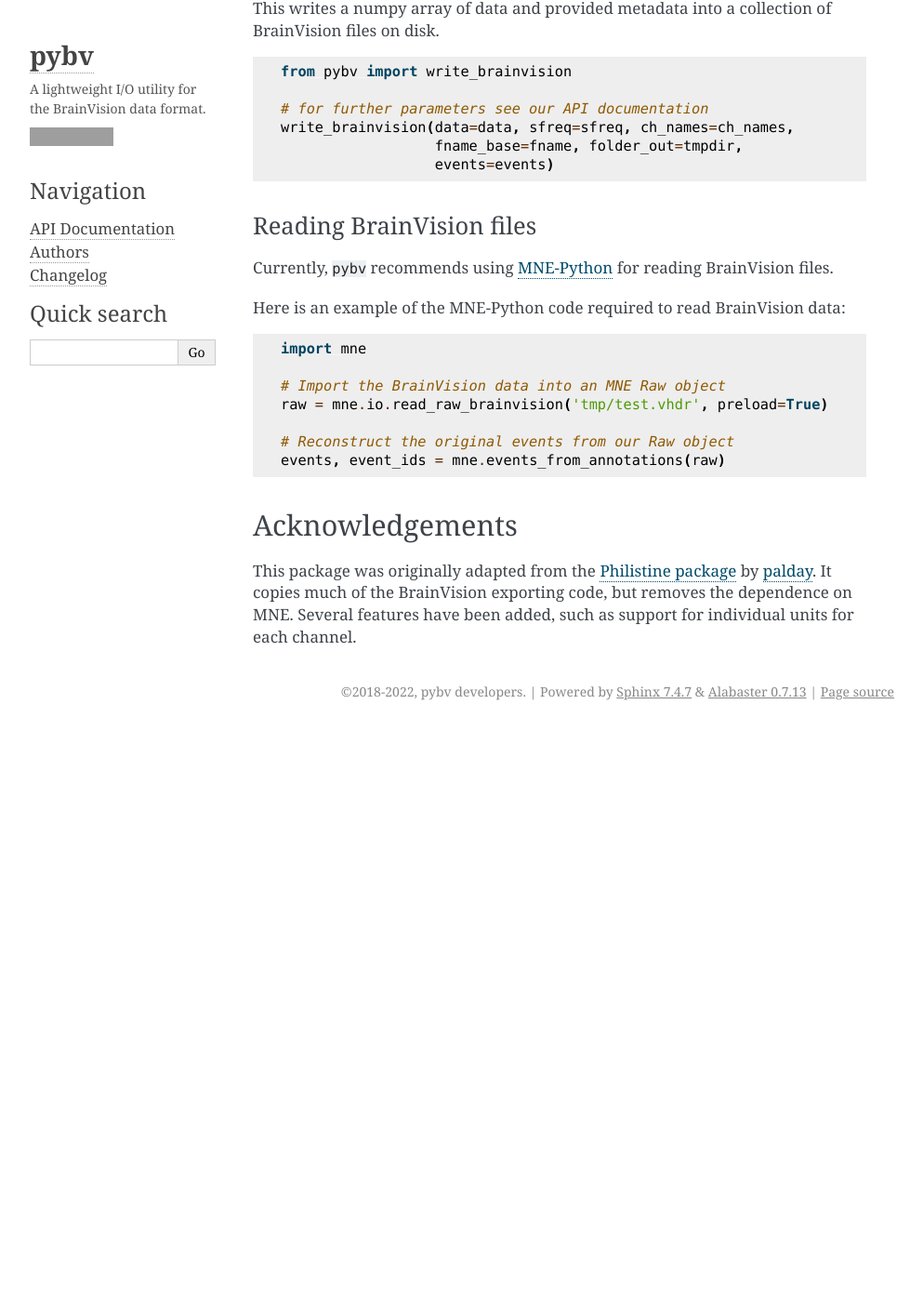
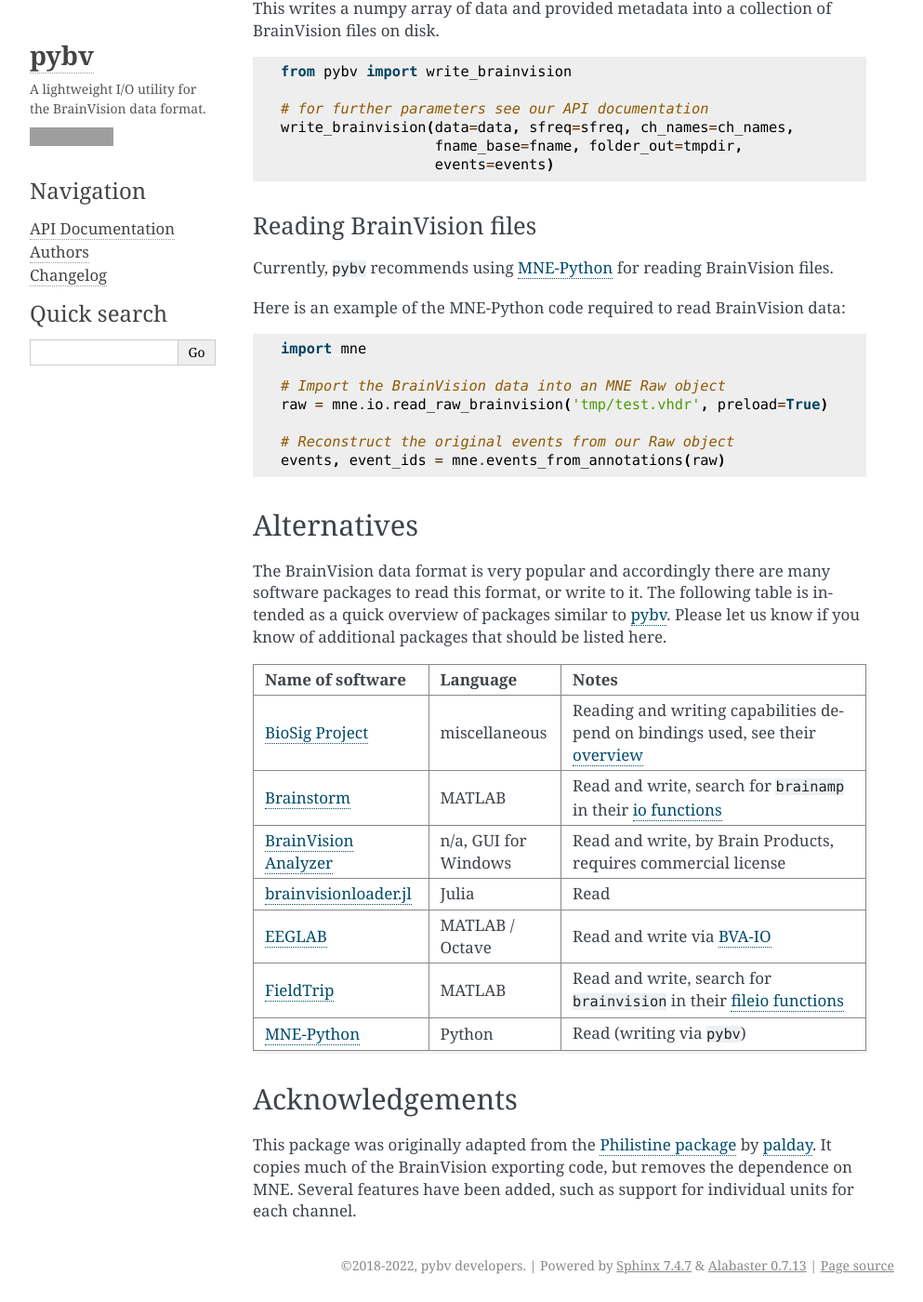
Before and after one commit to bids-standard/pybv, a Sphinx documentation site: the page built from docs/index.rst, in a window 1280 px wide and 1400 px high, scrolled down 1671 px. Shown: the whole window at 93% size, without its empty margins (148-1141 px from the left). Built offline with Sphinx 7.4.7, drawn with Linux system fonts in a browser that asks for light colours; before the commit the page ends 2454 px from its top, so only the background shows below that; grey boxes are pictures that could not be loaded.

Commit message:
Add alternative software (#85)
* table draft

* add to table

* fix typo

* add text

* add whatsnew

* type

```diff
--- a/README.rst
+++ b/README.rst
@@ -139,6 +139,33 @@
     # Reconstruct the original events from our Raw object
     events, event_ids = mne.events_from_annotations(raw)
 
+Alternatives
+============
+
+The BrainVision data format is very popular and accordingly there are many
+software packages to read this format, or write to it.
+The following table is intended as a quick overview of packages similar to
+`pybv <https://github.com/bids-standard/pybv>`_.
+Please let us know if you know of additional packages that should be listed here.
+
++-----------------------------------------------------------------------------+----------------------+---------------------------------------------------------------------------------------------------------------------------------------------+
+| Name of software                                                            | Language             | Notes                                                                                                                                       |
++=============================================================================+======================+=============================================================================================================================================+
+| `BioSig Project <http://biosig.sourceforge.net/index.html>`_                | miscellaneous        | Reading and writing capabilities depend on bindings used, see their `overview <https://pub.ist.ac.at/~schloegl/biosig/TESTED>`_             |
++-----------------------------------------------------------------------------+----------------------+---------------------------------------------------------------------------------------------------------------------------------------------+
+| `Brainstorm <https://neuroimage.usc.edu/brainstorm/>`_                      | MATLAB               | Read and write, search for ``brainamp`` in their `io functions <https://github.com/brainstorm-tools/brainstorm3/tree/master/toolbox/io>`_   |
++-----------------------------------------------------------------------------+----------------------+---------------------------------------------------------------------------------------------------------------------------------------------+
+| `BrainVision Analyzer <https://www.brainproducts.com/downloads.php?kid=9>`_ | n/a, GUI for Windows | Read and write, by Brain Products, requires commercial license                                                                              |
++-----------------------------------------------------------------------------+----------------------+---------------------------------------------------------------------------------------------------------------------------------------------+
+| `brainvisionloader.jl <https://github.com/agricolab/brainvisionloader.jl>`_ | Julia                | Read                                                                                                                                        |
++-----------------------------------------------------------------------------+----------------------+---------------------------------------------------------------------------------------------------------------------------------------------+
+| `EEGLAB <https://sccn.ucsd.edu/eeglab/index.php>`_                          | MATLAB / Octave      | Read and write via `BVA-IO <https://github.com/arnodelorme/bva-io>`_                                                                        |
++-----------------------------------------------------------------------------+----------------------+---------------------------------------------------------------------------------------------------------------------------------------------+
+| `FieldTrip <https://www.fieldtriptoolbox.org>`_                             | MATLAB               | Read and write, search for ``brainvision`` in their `fileio functions <https://github.com/fieldtrip/fieldtrip/tree/master/fileio/private>`_ |
++-----------------------------------------------------------------------------+----------------------+---------------------------------------------------------------------------------------------------------------------------------------------+
+| `MNE-Python <https://mne.tools>`_                                           | Python               | Read (writing via ``pybv``)                                                                                                                 |
++-----------------------------------------------------------------------------+----------------------+---------------------------------------------------------------------------------------------------------------------------------------------+
+
 Acknowledgements
 ================
 
```
Also changed, not shown: docs/changelog.rst (+7 -5 lines).
